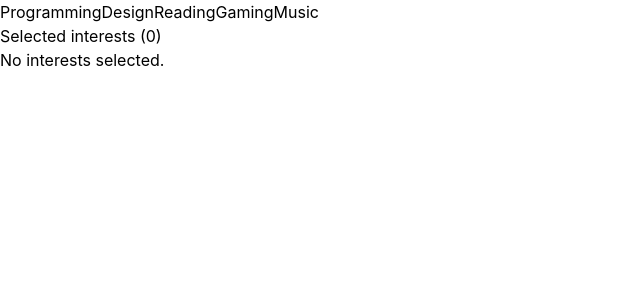
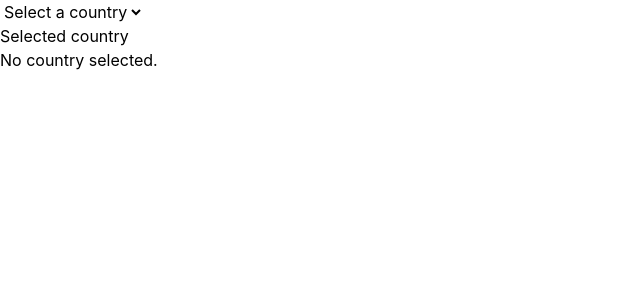
Before and after one commit to Hary300/React-challenge, a React (Vite) app: page / in a window 1280 px wide. Shown: the top 300 px of the page, without its empty margins (0-640 px from the left). Built offline with nearby package versions, Linux system fonts and the light colour scheme.

Commit message:
feat: implement CountrySelector component with selection functionality, tests, and documentation

```diff
--- a/src/app/App.tsx
+++ b/src/app/App.tsx
@@ -1,10 +1,14 @@
-import SelectableInterests from '../components/16-selectable-interests/SelectableInterests';
+import CountrySelector from '../components/17-country-selector/CountrySelector';
 
 function App() {
   return (
     <>
-      <SelectableInterests
-        interests={['Programming', 'Design', 'Reading', 'Gaming', 'Music']}
+      <CountrySelector
+        countries={[
+          { id: 'id', name: 'Indonesia', code: '+62' },
+          { id: 'us', name: 'United States', code: '+1' },
+          { id: 'jp', name: 'Japan', code: '+81' },
+        ]}
       />
     </>
   );
--- /dev/null
+++ b/src/components/17-country-selector/CountrySelector.tsx
@@ -0,0 +1,49 @@
+import { useState, type ChangeEvent } from 'react';
+
+interface Country {
+  id: string;
+  name: string;
+  code: string;
+}
+
+interface CountrySelectorProps {
+  countries: Country[];
+}
+
+const CountrySelector = ({ countries }: CountrySelectorProps) => {
+  const [selectedCountry, setSelectedCountry] = useState<Country | null>(null);
+
+  const handleChange = (e: ChangeEvent<HTMLSelectElement>) => {
+    const selectedCountry = countries.find(
+      (country) => country.id === e.target.value
+    );
+
+    setSelectedCountry(selectedCountry ?? null);
+  };
+
+  return (
+    <div>
+      <select name='combobox' id='combobox' onChange={handleChange}>
+        <option value='' disabled selected>
+          Select a country{' '}
+        </option>
+        {countries.map((country: Country) => (
+          <option key={country.id} value={country.id}>
+            {country.name}
+          </option>
+        ))}
+      </select>
+      <h2 id='selected-country-heading'>Selected country</h2>
+      {selectedCountry !== null ? (
+        <>
+          <p>Name: {selectedCountry?.name}</p>
+          <p>Code: {selectedCountry?.code}</p>
+        </>
+      ) : (
+        'No country selected.'
+      )}
+    </div>
+  );
+};
+
+export default CountrySelector;
```
Also changed, not shown: src/components/17-country-selector/README.md (added), 2 other files (tests, documents, lock files or other folders).
